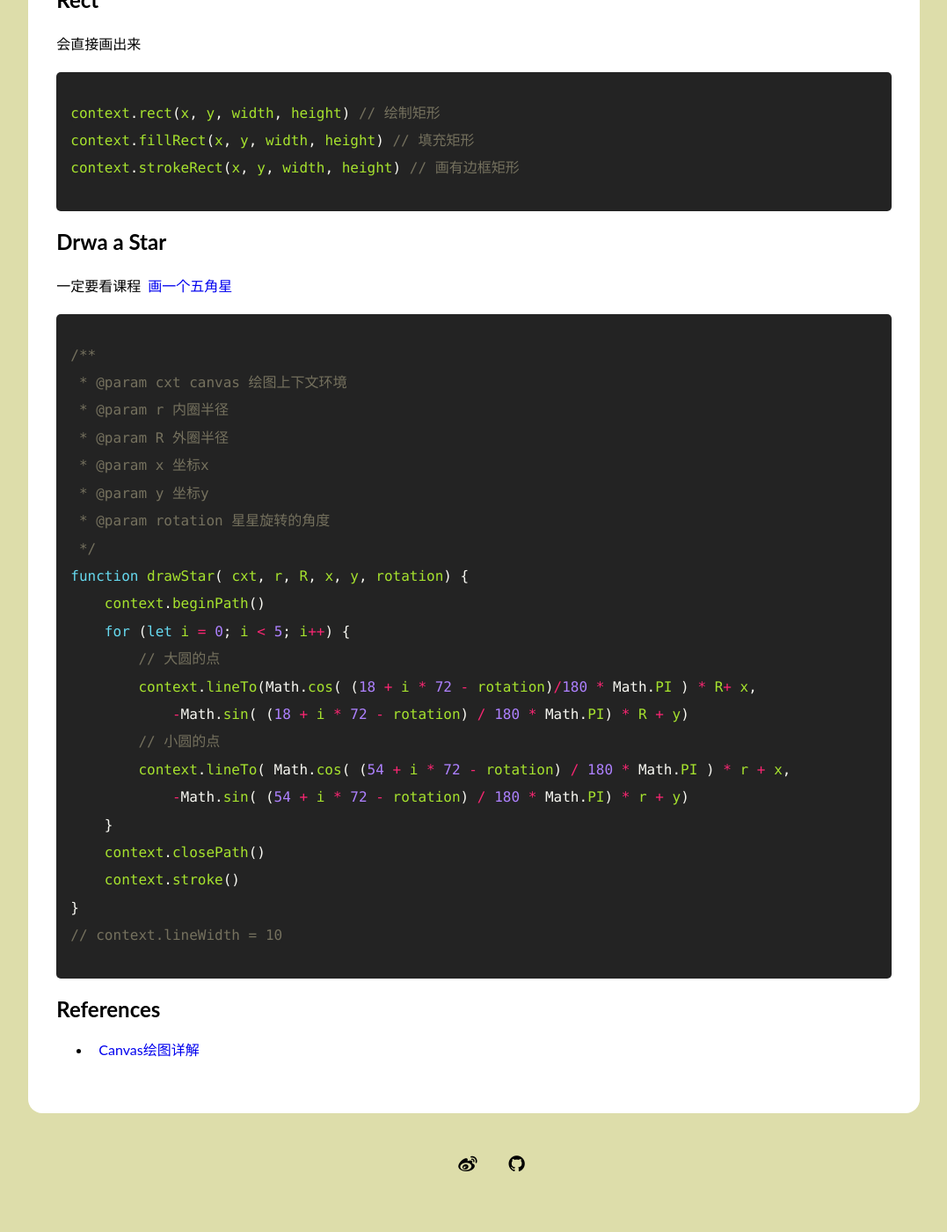
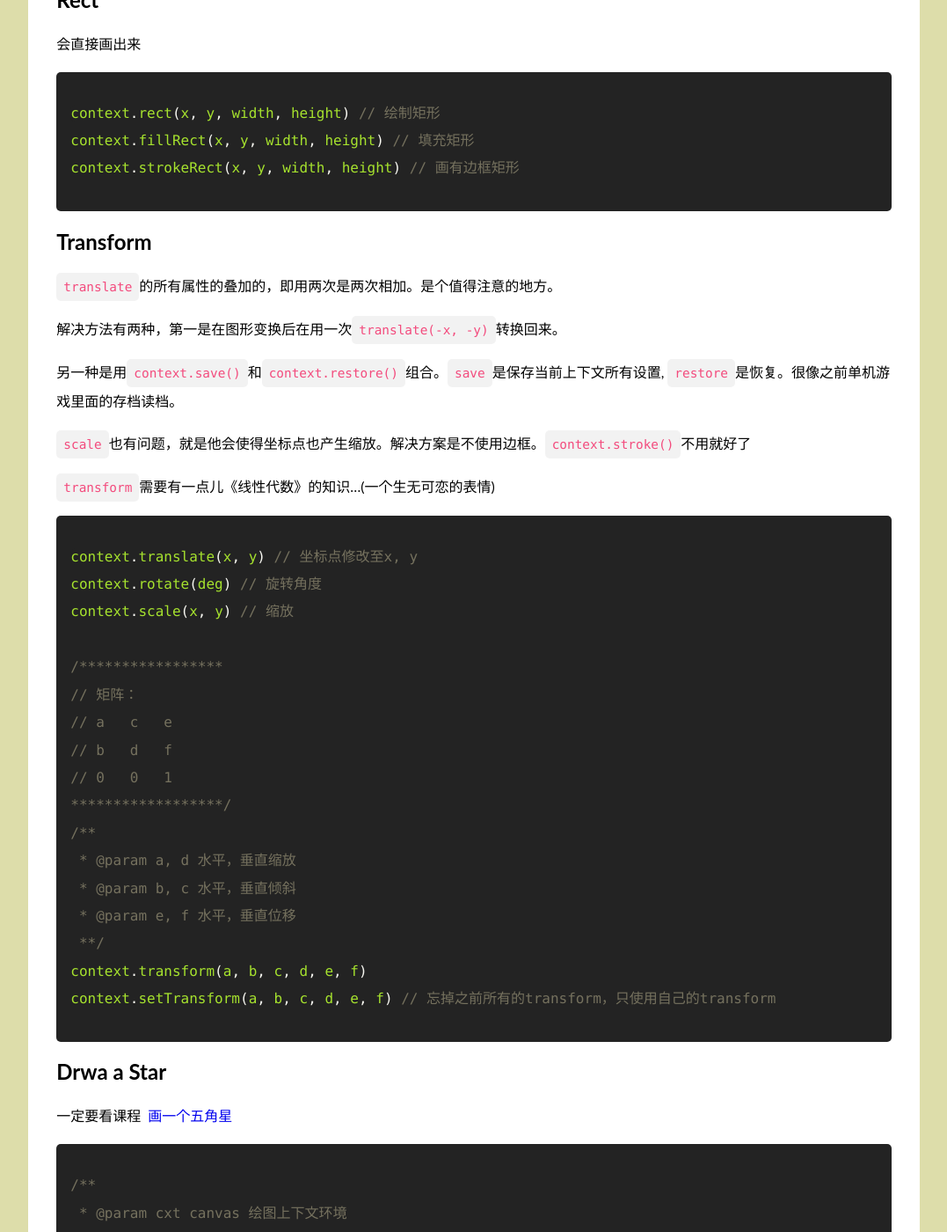
Before and after one commit to AnnatarHe/AnnatarHe.github.io, a Jekyll site: the page built from _posts/2016-03-05-begin-with-canvas.md, in a window 1280 px wide and 1400 px high, scrolled down 1602 px. Shown: the whole window at 88% size, without its empty margins (101-1178 px from the left). Built offline with Jekyll 4.4.1, drawn with Linux system fonts in a browser that asks for light colours; nearby versions of some CDN libraries; some web fonts are replaced; comment, search, counter and statistics services are not loaded; before the commit the page ends 2948 px from its top, so only the background shows below that.

```diff
--- a/_posts/2016-03-05-begin-with-canvas.md
+++ b/_posts/2016-03-05-begin-with-canvas.md
@@ -58,6 +58,38 @@ context.fillRect(x, y, width, height) // 填充矩形
 context.strokeRect(x, y, width, height) // 画有边框矩形
 {% endhighlight %}
 
+## Transform
+
+`translate`的所有属性的叠加的，即用两次是两次相加。是个值得注意的地方。
+
+解决方法有两种，第一是在图形变换后在用一次`translate(-x, -y)`转换回来。
+
+另一种是用`context.save()`和`context.restore()`组合。`save`是保存当前上下文所有设置, `restore`是恢复。很像之前单机游戏里面的存档读档。
+
+`scale`也有问题，就是他会使得坐标点也产生缩放。解决方案是不使用边框。`context.stroke()`不用就好了
+
+`transform`需要有一点儿《线性代数》的知识...(一个生无可恋的表情)
+
+{% highlight js %}
+context.translate(x, y) // 坐标点修改至x, y
+context.rotate(deg) // 旋转角度
+context.scale(x, y) // 缩放
+
+/*****************
+// 矩阵：
+// a   c   e
+// b   d   f
+// 0   0   1
+******************/
+/**
+ * @param a, d 水平，垂直缩放
+ * @param b, c 水平，垂直倾斜
+ * @param e, f 水平，垂直位移
+ **/
+context.transform(a, b, c, d, e, f)
+context.setTransform(a, b, c, d, e, f) // 忘掉之前所有的transform，只使用自己的transform
+{% endhighlight %}
+
 ## Drwa a Star
 
 一定要看课程[画一个五角星](http://www.imooc.com/video/3488)
```
Also changed, not shown: _posts/2016-03-06-something-about-daxuedogs.md (added, +106 -0 lines).
